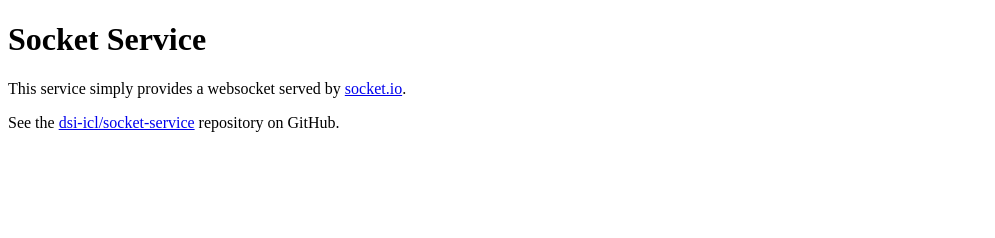
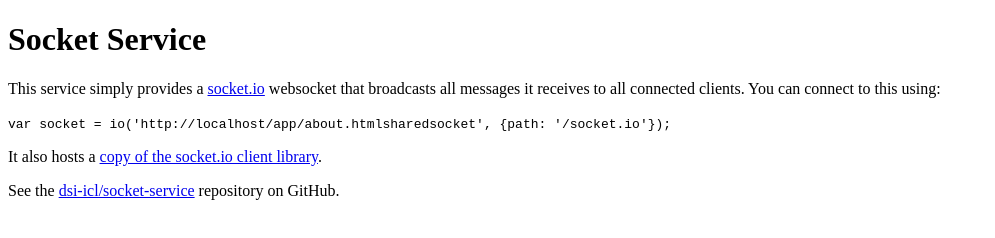
Before and after one commit to dsi-icl/do-socket-service, a website: page app/about.html in a window 1280 px wide. Shown: the whole page, without its empty margins (0-995 px from the left). Drawn offline with Linux system fonts and the light colour scheme.

Commit message:
also host copy of static library

```diff
--- a/app/about.html
+++ b/app/about.html
@@ -5,7 +5,14 @@
     </head>
     <body>
     	<h1>Socket Service</h1>
-    	<p>This service simply provides a websocket served by <a href="https://socket.io">socket.io</a>.</p>
+    	<p>This service simply provides a <a href="https://socket.io">socket.io</a> websocket that broadcasts all messages it receives to all connected clients. You can connect to this using:</p>
+
+    	<p> <code id="example"> </code></p>
+    	<p>It also hosts a <a href="./socket.io.js">copy of the socket.io client library</a>.</p>
     	<p>See the <a href="https://github.com/dsi-icl/socket-service">dsi-icl/socket-service</a> repository on GitHub.</p>
     </body>
+
+    <script>
+    	document.getElementById('example').innerHTML = `var socket = io('${window.location}sharedsocket', {path: '/socket.io'});`
+    </script>
 </html>
```
Also changed, not shown: app/app.js (+8 -3 lines).
